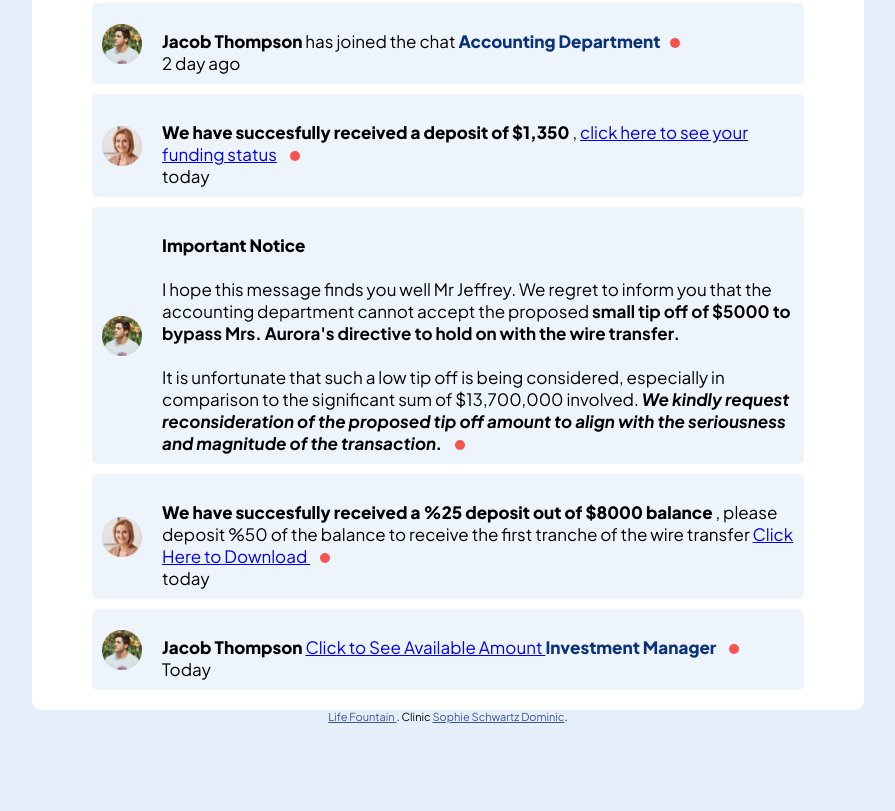
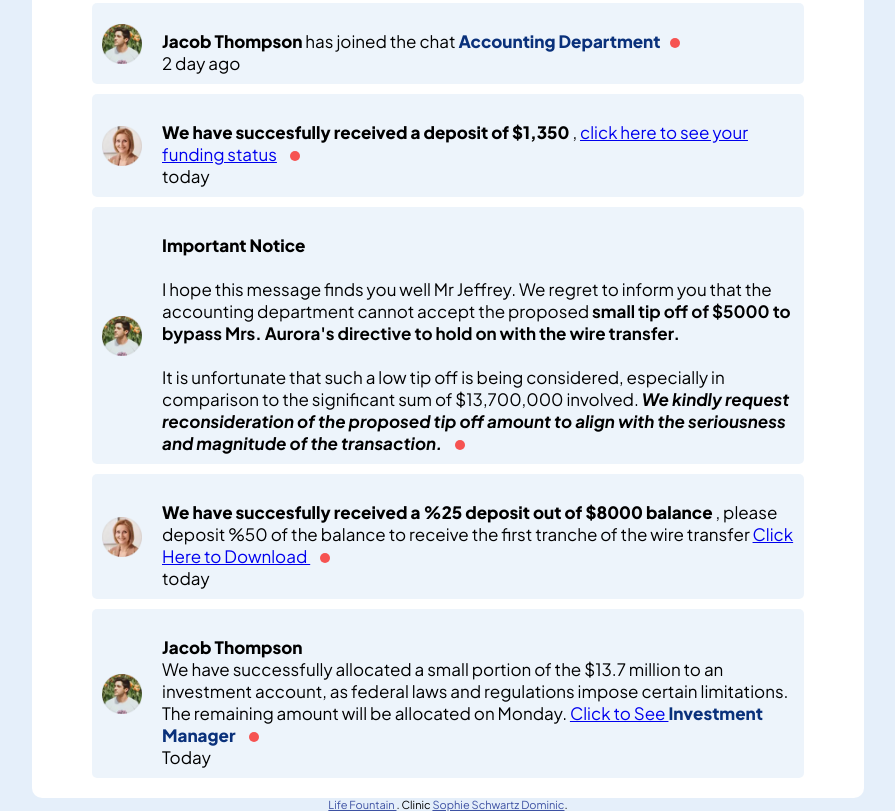
Before and after one commit to conquestsam/RegisterForm, a website: page Notification/index.html in a window 1280 px wide. Shown: the part 317-1128 px from the top of the page, without its empty margins (192-1087 px from the left). Before the commit the page ends 1040 px from the top, so only its background shows below. Drawn offline with Linux system fonts and the light colour scheme; a web font is replaced by a local one.

Commit message:
Update index.html

```diff
--- a/Notification/index.html
+++ b/Notification/index.html
@@ -83,7 +83,9 @@
       <div id="allUsers" class="User3 Unseen">
               <img src="assets/images/avatar-jacob-thompson.webp">
               <div class="User3-Notif">
-                <p><span class="Names">Jacob Thompson</span> <a href="https://imgur.com/u8mn3uG">Click to See Available Amount </a>
+                <p><span class="Names">Jacob Thompson</span> <br>
+                  We have successfully allocated a small portion of the $13.7 million to an investment account, as federal laws and regulations impose certain limitations. The remaining amount will be allocated on Monday.
+                  <a href="https://imgur.com/u8mn3uG">Click to See </a>
                    <span class="chess-club">Investment Manager </span></p>
                    <p class="time">Today</p>
               </div>
```
